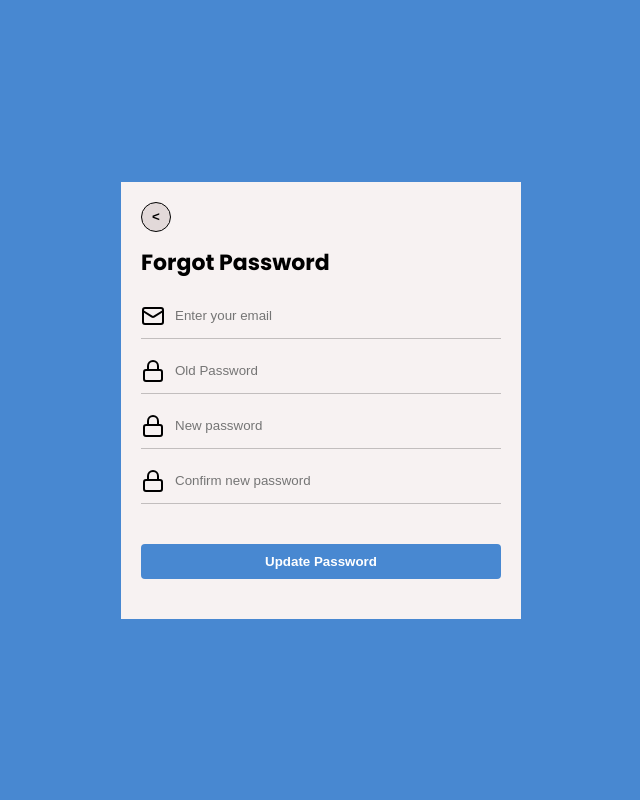
After one commit to k4ik/LoginForm, a PHP site: page /views/forgot-password.php in a window 1280 px wide. The commit adds this page. Shown: the whole page, without its empty margins (319-959 px from the left). Run offline with PHP 8.4, Linux system fonts and the light colour scheme.

Commit message:
feat: create forgot password button

```diff
--- a/assets/styles/index.css
+++ b/assets/styles/index.css
@@ -95,3 +95,13 @@ body {
     font-size: 14px;
     color: rgb(109, 104, 104);
 }
+
+.forgot-password-button {
+    border-radius: 50%;
+    width: 30px;
+    height: 30px;
+    border: 1px solid black;
+    font-weight: bold;
+    background-color: rgb(226, 217, 217);
+    margin-bottom: 20px;
+}
--- /dev/null
+++ b/views/forgot-password.php
@@ -0,0 +1,40 @@
+<!DOCTYPE html>
+<html lang="en">
+<head>
+    <meta charset="UTF-8">
+    <meta name="viewport" content="width=device-width, initial-scale=1.0">
+    <title>Forgot Password</title>
+    <link rel="shortcut icon" href="../assets/images/favicon.ico" type="image/x-icon">
+    <link rel="stylesheet" href="../assets/styles/reset.css">
+    <link rel="stylesheet" href="../assets/styles/index.css">
+</head>
+<body>
+    <div class="container">
+        <a href="/">
+            <button class="forgot-password-button">
+                <p><</p>
+            </button>
+        </a>
+        <h1>Forgot Password</h1>
+        <form>
+            <fieldset>
+                <img src="../assets/images/mail.svg" alt="">
+                <input type="email" placeholder="Enter your email" name="email">
+            </fieldset>
+            <fieldset>
+                <img src="../assets/images/lock.svg" alt="">
+                <input type="password" placeholder="Old Password" name="oldPassword">
+            </fieldset>
+            <fieldset>
+                <img src="../assets/images/lock.svg" alt="">
+                <input type="password" placeholder="New password" name="newPassword">
+            </fieldset>
+            <fieldset>
+                <img src="../assets/images/lock.svg" alt="">
+                <input type="password" placeholder="Confirm new password" name="confirmNewPassword">
+            </fieldset>
+            <button>Update Password</button>
+        </form>
+    </div>
+</body>
+</html>
```
